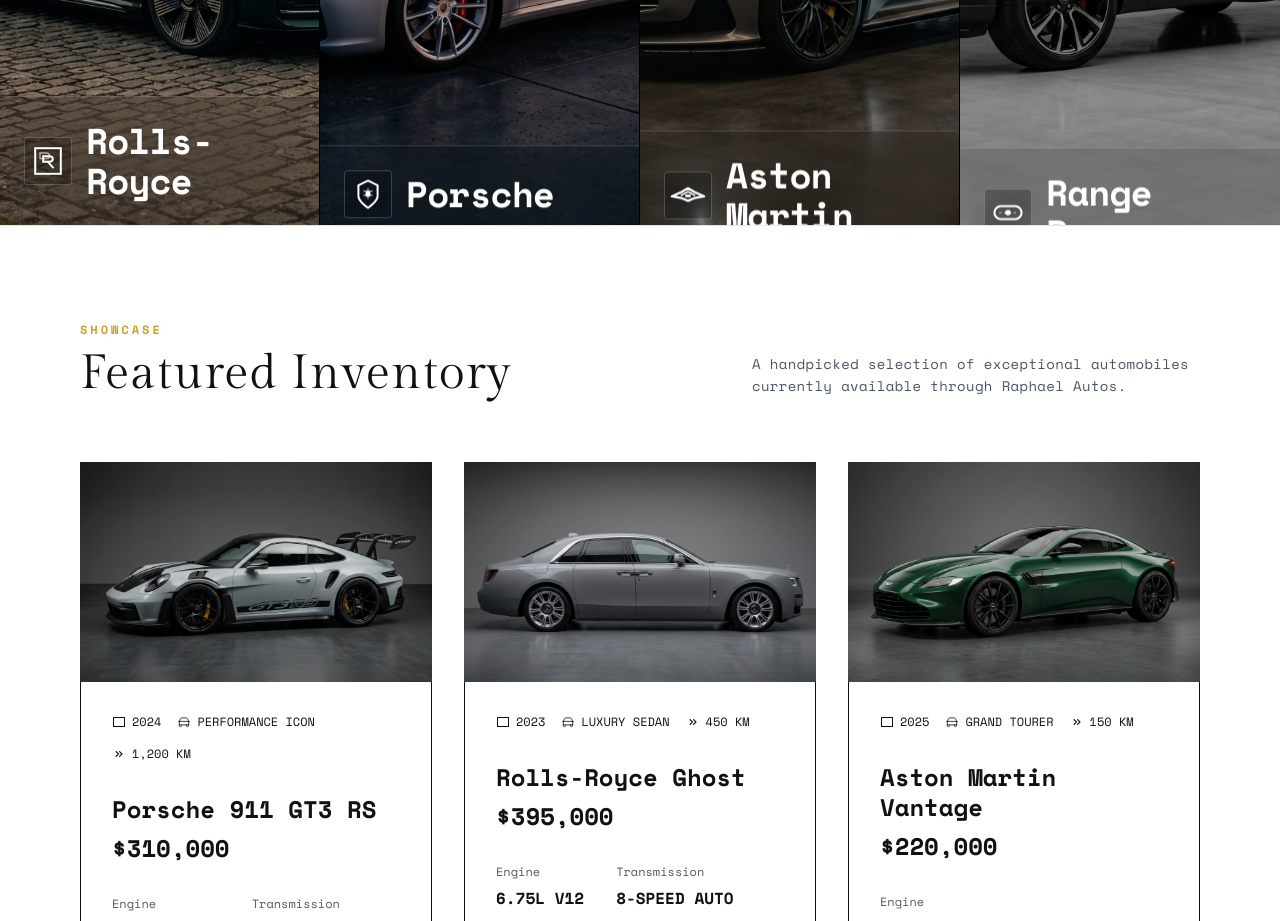
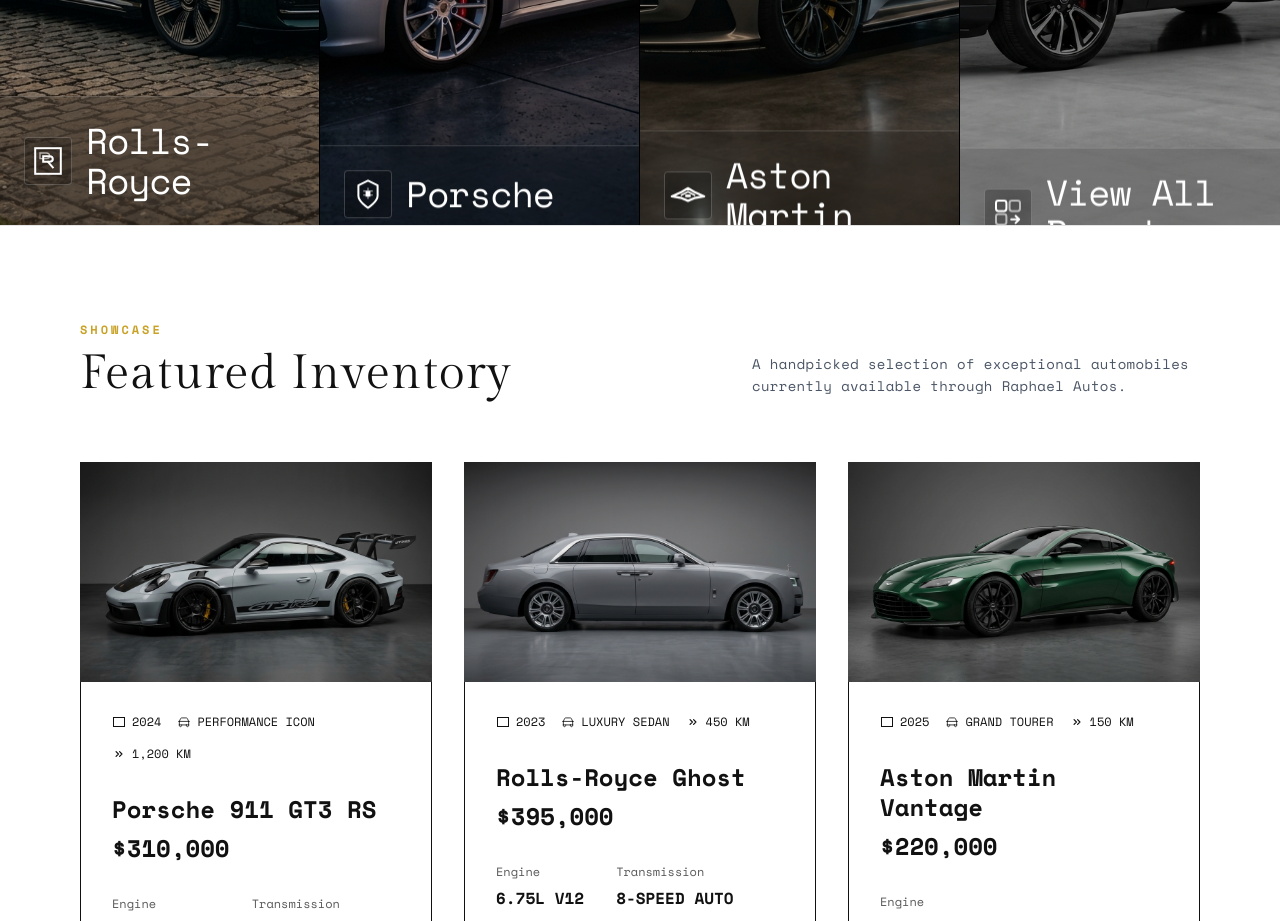
Before and after one commit to Ace-design2/raphael-autos, a Next.js app: page / in a window 1280 px wide. Shown: the part 1560-2481 px from the top of the page. Built offline with nearby package versions, Linux system fonts and the light colour scheme.

Commit message:
feat: add view all brands link with scroll-to-inventory functionality and updated card styling

```diff
--- a/components/FeaturedCollections.tsx
+++ b/components/FeaturedCollections.tsx
@@ -37,6 +37,15 @@
   </svg>
 );
 
+const BrowseBrandsLogo = () => (
+  <svg viewBox="0 0 40 40" fill="none" className="w-8 h-8 text-white group-hover:text-cooliocns-gold transition-colors">
+    <rect x="5" y="5" width="13" height="13" rx="3" stroke="currentColor" strokeWidth="2.5" />
+    <rect x="22" y="5" width="13" height="13" rx="3" stroke="currentColor" strokeWidth="2.5" opacity="0.6" />
+    <rect x="5" y="22" width="13" height="13" rx="3" stroke="currentColor" strokeWidth="2.5" opacity="0.6" />
+    <path d="M24 28.5H34M34 28.5L29.5 24M34 28.5L29.5 33" stroke="currentColor" strokeWidth="2.5" strokeLinecap="round" strokeLinejoin="round" />
+  </svg>
+);
+
 interface BrandItem {
   id: string;
   brand: string;
@@ -64,10 +73,10 @@
     logo: <AstonMartinLogo />,
   },
   {
-    id: "range-rover",
-    brand: "Range Rover",
+    id: "view-all-brands",
+    brand: "View All Brands",
     image: "/images/car_range_rover.png",
-    logo: <RangeRoverLogo />,
+    logo: <BrowseBrandsLogo />,
   },
 ];
 
@@ -132,10 +141,16 @@
           return (
             <div
               key={item.id}
+              onClick={() => {
+                const el = document.getElementById("inventory");
+                if (el) {
+                  el.scrollIntoView({ behavior: "smooth" });
+                }
+              }}
               style={{
                 transform: `translateY(${stepOffset}px)`,
               }}
-              className="w-full h-[680px] lg:h-[748px] relative overflow-hidden group border-r border-black/20 last:border-r-0 select-none bg-black transition-transform duration-200 ease-out"
+              className="w-full h-[680px] lg:h-[748px] relative overflow-hidden group border-r border-black/20 last:border-r-0 select-none bg-black transition-transform duration-200 ease-out cursor-pointer"
             >
               {/* Background Image */}
               <Image
@@ -154,7 +169,7 @@
                 <div className="size-12 relative overflow-hidden shrink-0 flex items-center justify-center bg-black/20 backdrop-blur-md rounded border border-white/20 group-hover:border-cooliocns-gold transition-colors">
                   {item.logo}
                 </div>
-                <div className="justify-start text-white text-3xl xl:text-4xl font-bold font-body tracking-tight group-hover:text-cooliocns-gold transition-colors">
+                <div className="justify-start text-white text-3xl xl:text-4xl font-normal font-body tracking-tight group-hover:text-cooliocns-gold transition-colors">
                   {item.brand}
                 </div>
               </div>
```
